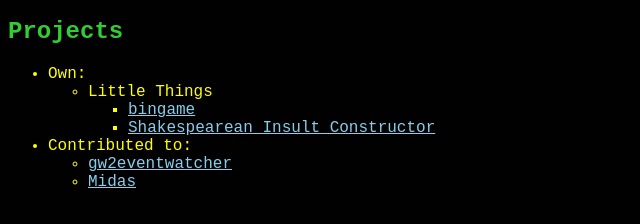
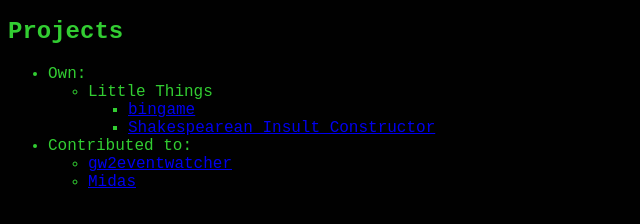
Before and after one commit to TrollDecker/trolldecker.github.io, a plain HTML site: page index.html in a window 1280 px wide. Shown: the part 48-272 px from the top of the page, without its empty margins (0-640 px from the left). Drawn offline with Linux system fonts and the light colour scheme.

Commit message:
Update main.css

```diff
--- a/main.css
+++ b/main.css
@@ -4,10 +4,10 @@ body {
   font-family: Courier New, Courier, monospace, serif;
 }
 
-li {
+li li > a {
   color: yellow;
 }
 
-a {
-  color: skyblue;
+li > a:hover {
+  color: red;
 }
```
